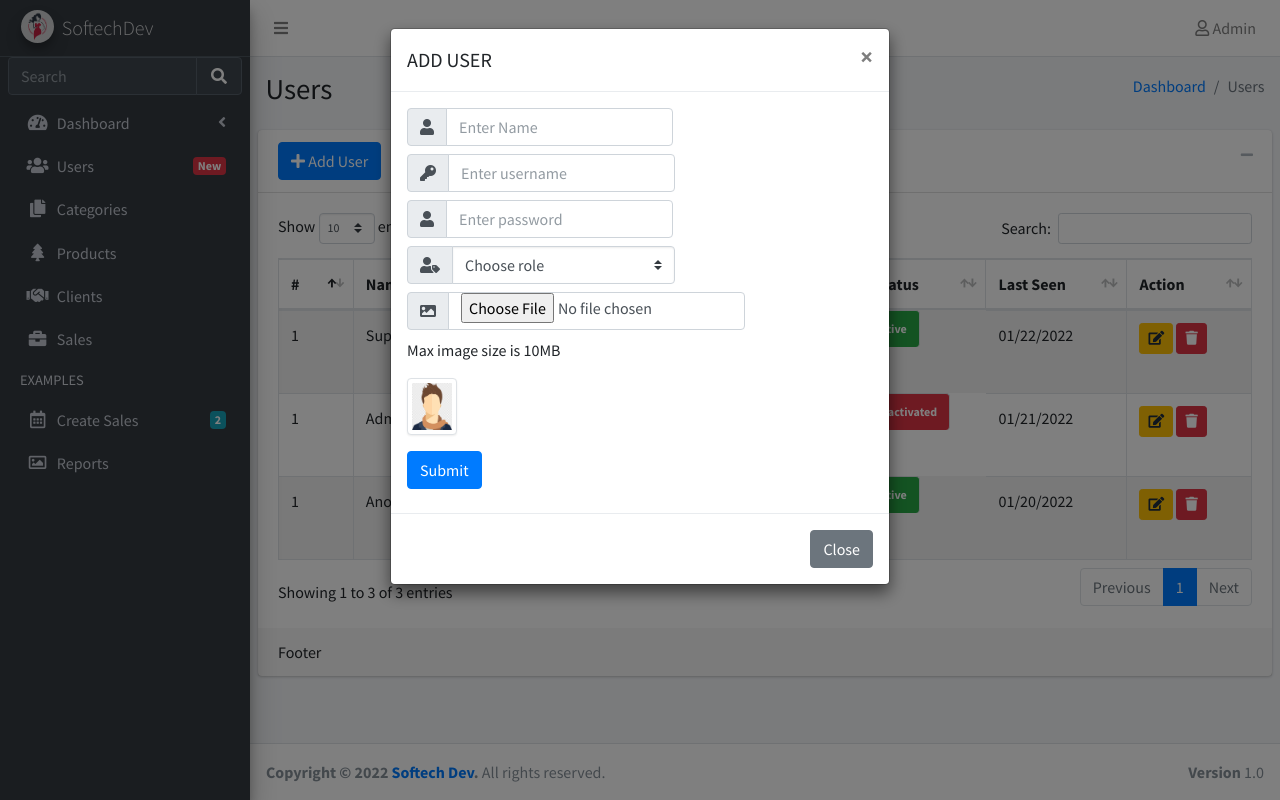
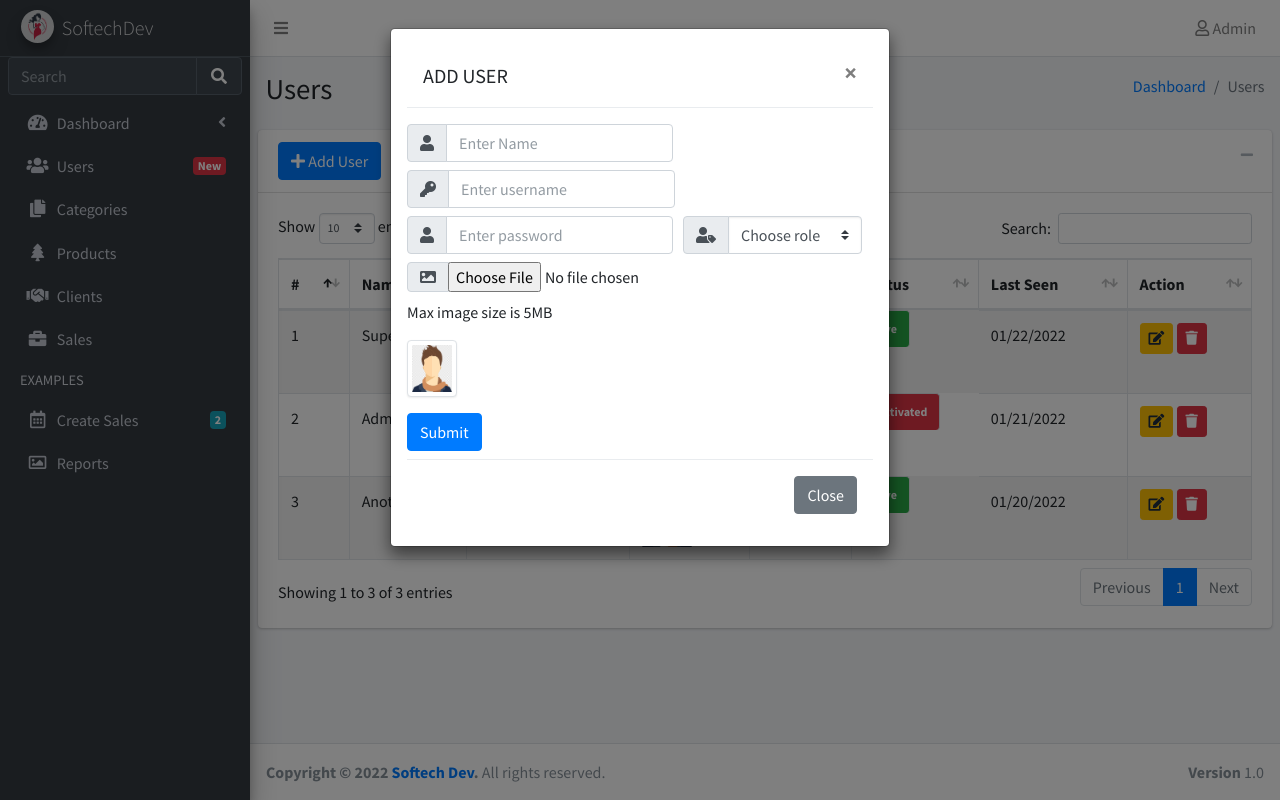
Before and after one commit to Temkum/php_pos, a PHP site: page /users in a window 1280 px wide, after a click on "Add User". Run offline with PHP 8.4, Linux system fonts and the light colour scheme; the visitor is signed in with stand-in values (Sample User, id 1); some libraries are stand-ins or nearby versions.

Commit message:
Add user feature with image upload

```diff
--- a/controllers/UsersController.php
+++ b/controllers/UsersController.php
@@ -2,14 +2,12 @@
 /**
  *
  */
-class UsersController {
-
-	public static function login() {
-
+class UsersController
+{
+    public static function login()
+    {
         if (isset($_POST['username'])) {
-
             if (preg_match('/^[a-zA=Z0-9]+$/', $_POST['username']) && preg_match('/^[a-zA=Z0-9]+$/', $_POST['password'])) {
-
                 $table = 'users';
                 $item = 'role';
                 $value = $_POST['username'];
@@ -17,28 +15,68 @@ class UsersController {
                 $response = UserModel::showUsers($table, $item, $value);
 
                 if ($response["username"] == $_POST["username"] && $response["password"] == $_POST["password"]) {
-
                     $_SESSION["loggedIn"] = "OK";
 
                     header('location: dashboard');
-
                 } else {
-
                     echo '<br><div class="alert alert-danger">User or password incorrect</div>';
-
                 }
-
             }
         }
     }
 
     /* register user */
-	public static function register() {
-		if (isset($_POST["name"])) {
+    public function register()
+    {
+        if ($_SERVER["REQUEST_METHOD"] == "POST") {
+            if (preg_match('/^[a-zA-Z0-9]+$/', $_POST["name"]) ||
+                preg_match('/^\w{5,20}$/', $_POST["username"]) ||
+                preg_match("/^[a-zA-Z][0-9a-zA-Z_!$@#^&]{5,20}$/", $_POST["password"])) {
 
-			if (preg_match('/^[a-zA-Z0-9]+$/', $_POST["name"]) &&
-				preg_match('/^[a-zA-Z0-9]+$/', $_POST["username"]) &&
-				preg_match('/^[a-zA-Z0-9]+$/', $_POST["password"])) {
+                    /*validate user img*/
+                $photo = "";
+
+                if (isset($_FILES["profile_img"]["tmp_name"])) {
+                    list($width, $height) = getimagesize($_FILES["profile_img"]["tmp_name"]);
+
+                    $new_height = 500;
+                    $new_width = 500;
+
+                    // create folder for each user
+                    $folder = "views/img/users/".$_POST["username"];
+
+                    if (!file_exists($folder)) {
+                        mkdir($folder, 0777);
+                    }
+
+                    if ($_FILES["profile_img"]["type"] == "image/png") {
+                        $randomNumber = mt_rand(100, 999);
+                        $img_name = $_POST["username"] . $randomNumber;
+
+                        $photo = "views/img/users/".$_POST["username"]."/". $img_name .".png";
+
+                        $srcImage = imagecreatefrompng($_FILES["profile_img"]["tmp_name"]);
+
+                        $destination = imagecreatetruecolor($new_width, $new_height);
+
+                        imagecopyresized($destination, $srcImage, 0, 0, 0, 0, $new_width, $new_height, $width, $height);
+
+                        imagepng($destination, $photo);
+                    } elseif ($_FILES["profile_img"]["type"] == "image/jpeg") {
+                        $randomNumber = mt_rand(100, 999);
+                        $img_name = $_POST["username"] . $randomNumber;
+
+                        $photo = "views/img/users/".$_POST["username"]."/". $img_name .".jpg";
+
+                        $srcImage = imagecreatefromjpeg($_FILES["profile_img"]["tmp_name"]);
+
+                        $destination = imagecreatetruecolor($new_width, $new_height);
+
+                        imagecopyresized($destination, $srcImage, 0, 0, 0, 0, $new_width, $new_height, $width, $height);
+
+                        imagejpeg($destination, $photo);
+                    }
+                }
 
                 $table = 'users';
 
@@ -46,7 +84,7 @@ class UsersController {
                      'username' => $_POST["username"],
                      'password' => $_POST['password'],
                      'role' => $_POST["role"],
-					'photo' => $_POST['photo']);
+                    'photo' => $photo);
 
                 $result = UserModel::addUser($table, $data);
 
@@ -57,25 +95,20 @@ class UsersController {
                                  title: "User created successfully!",
                                  showConfirmButton: true,
                                  confirmButtonText: "Close"
-
-						}).then((result)=>{
+                                 }).then(function(result){
                                      if(result.value){
                                          window.location = "users";
                                      }
                                  });
                          </script>';
-				} else {
-					echo "Error adding user";
                 }
-
             } else {
                 echo '<script>
 					swal({
 						type: "error",
-					title: "No special characters or blank fields",
+						title: "No special characters or blank fields are allowed",
 						showConfirmButton: true,
 						confirmButtonText: "Close"
-
 						}).then(function(result){
 							if(result.value){
 								window.location = "users";
@@ -84,6 +117,5 @@ class UsersController {
 					</script>';
             }
         }
-
     }
 }
--- a/models/Connection.php
+++ b/models/Connection.php
@@ -1,13 +1,21 @@
 <?php
 
-class Connection {
+class Connection
+{
+    public static function connect()
+    {
+        // set db variables
+        define('DB_HOST', 'localhost');
+        define('DB_USERNAME', 'root');
+        define('DB_PASSWORD', 'loveisall21');
+        define('DB_NAME', 'php_pos');
+        define('DB_DRIVER', 'mysql');
 
-	public static function connect() {
+        $conn_string = DB_DRIVER . ':host=' . DB_HOST . ';dbname=' . DB_NAME;
 
-		$link = new PDO("mysql:host=localhost;dbname=php_pos", "root", "");
-
-		$link->exec("set names utf8");
-
-		return $link;
-	}
+        if (!$link = new PDO($conn_string, DB_USERNAME, DB_PASSWORD)) {
+            exit('Could not connect to DB');
+        }
+        return $link;
+    }
 }
--- a/views/base.php
+++ b/views/base.php
@@ -23,9 +23,19 @@ session_start();
   <link rel="stylesheet" href="views/plugins/datatables-responsive/css/responsive.bootstrap4.min.css" />
   <!-- sweet alert -->
   <link rel="stylesheet" href="views/plugins/sweetalert/sweetalert2.css">
-    <script src="views/plugins/sweetalert/sweetalert2.js"></script>
   <!-- custom -->
   <link rel="stylesheet" href="views/dist/css/custom.css">
+
+  <!-- jQuery -->
+  <script src="views/plugins/jquery/jquery.min.js"></script>
+  <!-- Bootstrap 4 -->
+  <script src="views/plugins/bootstrap/js/bootstrap.bundle.min.js"></script>
+  <!-- AdminLTE App -->
+  <script src="views/dist/js/adminlte.min.js"></script>
+  <!-- data tables -->
+  <script src="views/plugins/datatables/jquery.dataTables.js"></script>
+  <script src="views/plugins/datatables/dataTables.bootstrap4.min.js"></script>
+  <script src="views/plugins/sweetalert/sweetalert2.js"></script>
 </head>
 
 <body class="hold-transition sidebar-mini login-page">
@@ -54,30 +64,19 @@ if (isset($_SESSION['loggedIn']) && $_SESSION['loggedIn'] == 'OK') {
             } else {
                 include 'modules/404.php';
             }
-
         } else {
             include "modules/dashboard.php";
         }
 
         include "modules/footer.php";
         echo "</div>";
-
     } else {
         include 'modules/login.php';
     }
     ?>
 
-    <!-- jQuery -->
-    <script src="views/plugins/jquery/jquery.min.js"></script>
-    <!-- Bootstrap 4 -->
-    <script src="views/plugins/bootstrap/js/bootstrap.bundle.min.js"></script>
-    <!-- AdminLTE App -->
-    <script src="views/dist/js/adminlte.min.js"></script>
-    <!-- data tables -->
-    <script src="views/plugins/datatables/jquery.dataTables.js"></script>
-    <script src="views/plugins/datatables/dataTables.bootstrap4.min.js"></script>
-
   <!-- custom js -->
+  <script type="text/javascript" src="views/js/user.js"></script>
   <script type="text/javascript" src="views/js/main.js"></script>
 </body>
 
--- /dev/null
+++ b/views/js/user.js
@@ -0,0 +1,41 @@
+$('.new_img').change(function(){
+	let image = this.files[0];
+
+	// validate image format
+	if (image["type"] != "image/jpeg" && image["type"] != "image/png" && image["type"] != "image/jpg"){
+
+		$(".new_img").val("");
+
+		swal({
+			type: "error",
+			title: "Error uploading image",
+			text: "Image type has to be JPEG, JPG or PNG!",
+			showConfirmButton: true,
+			confirmButtonText: "Close"
+    });
+    // check img size
+}else if(image["size"] > 5000000){
+
+		$(".new_img").val("");
+
+		swal({
+			type: "error",
+			title: "Image size error",
+			text: "Image size too big. It has to be less than 5Mb!",
+			showConfirmButton: true,
+			confirmButtonText: "Close"
+		});
+}else{
+	let imgData = new FileReader;
+		imgData.readAsDataURL(image);
+
+		$(imgData).on("load", function(event){
+
+			let imgRoute = event.target.result;
+
+			$(".preview").attr("src", imgRoute);
+
+		});
+}
+
+});
--- a/views/modules/404.php
+++ b/views/modules/404.php
@@ -4,7 +4,7 @@
     <div class="container-fluid">
       <div class="row mb-2">
         <div class="col-sm-6">
-                    <h1>404 Error Page</h1>
+          <!-- <h1>404 Error Page</h1> -->
         </div>
         <div class="col-sm-6">
           <ol class="breadcrumb float-sm-right">
--- a/views/modules/users.php
+++ b/views/modules/users.php
@@ -8,6 +8,7 @@
     width: 10px;
   }
   </style>
+
   <section class="content-header">
     <div class="container-fluid">
       <div class="row mb-2">
@@ -42,8 +43,8 @@
         <div id="example1_wrapper" class="dataTables_wrapper dt-bootstrap4">
           <div class="row">
             <div class="col-sm-12 table-responsive">
-                            <table id="example1" class="table table-bordered table-striped dataTable dtr-inline tables"
-                                role="grid" aria-describedby="example1_info">
+              <table id="example1" class="table table-bordered table-striped dataTable dtr-inline tables" role="grid"
+                aria-describedby="example1_info">
                 <thead>
                   <tr role="row">
                     <th class="sorting">#</th>
@@ -80,7 +81,7 @@
                     </td>
                   </tr>
                   <tr class="odd">
-                                        <td class="dtr-control sorting_1" tabindex="0">1</td>
+                    <td class="dtr-control sorting_1" tabindex="0">2</td>
                     <td>Admin</td>
                     <td>admin</td>
                     <td> <img src="views/img/avatar.jpg" alt="User image" width="50"></td>
@@ -93,7 +94,7 @@
                     </td>
                   </tr>
                   <tr class="odd">
-                                        <td class="dtr-control sorting_1" tabindex="0">1</td>
+                    <td class="dtr-control sorting_1" tabindex="0">3</td>
                     <td>Another user</td>
                     <td>user</td>
                     <td> <img src="views/img/avatar.jpg" alt="User image" width="50"></td>
@@ -111,25 +112,22 @@
           </div>
         </div>
       </div>
-
-            <div class="card-footer">
-                Footer
-            </div>
     </div>
   </section>
 </div>
 
 <!-- Add user Modal -->
-<div class="modal fade" id="add_user" tabindex="-1" aria-labelledby="exampleModalLabel" aria-hidden="true">
+<div class="modal fade" id="add_user" tabindex="-1" aria-labelledby="exampleModalLabel" role="dialog">
   <div class="modal-dialog">
     <div class="modal-content">
-            <div class="modal-header">
+      <div class="modal-body">
+        <div class="modal-header mb-3">
           <h5 class="modal-title" id="exampleModalLabel">Add user</h5>
           <button type="button" class="close" data-dismiss="modal" aria-label="Close">
             <span aria-hidden="true">&times;</span>
           </button>
         </div>
-            <div class="modal-body">
+
         <form method="POST" enctype="multipart/form-data">
           <div class="form-row align-items-center">
             <div class="col-auto">
@@ -141,13 +139,14 @@
                 <input type="text" class="form-control" name="name" placeholder="Enter Name">
               </div>
             </div>
+
             <div class="col-auto">
               <label class="sr-only" for="inlineFormInputGroup">Username</label>
               <div class="input-group mb-2">
                 <div class="input-group-prepend">
                   <div class="input-group-text"><i class="fa fa-key"></i></div>
                 </div>
-                                <input type="text" class="form-control" name="username" placeholder="Enter username">
+                <input type="text" class="form-control" name="username" id="username" placeholder="Enter username">
               </div>
             </div>
 
@@ -157,18 +156,17 @@
                 <div class="input-group-prepend">
                   <div class="input-group-text"><i class="fa fa-user"></i></div>
                 </div>
-                                <input type="password" class="form-control" name="password"
-                                    placeholder="Enter password">
+                <input type="password" class="form-control" name="password" placeholder="Enter password">
               </div>
             </div>
 
-                        <div class="col-md-7">
+            <div class="col-auto">
               <label class="sr-only" for="inlineFormInputGroup">Role</label>
               <div class="input-group mb-2">
                 <div class="input-group-prepend">
                   <div class="input-group-text"><i class="fa fa-user-tag"></i></div>
                 </div>
-                                <select class="custom-select" id="inputGroupSelect01" name="role">
+                <select class="custom-select" name="role">
                   <option selected>Choose role</option>
                   <option value="admin">Administrator</option>
                   <option value="cashier">Cashier</option>
@@ -178,31 +176,34 @@
             </div>
 
             <div class="col-auto">
-                            <label class="sr-only" for="inlineFormInputGroup">Image</label>
+              <label class="sr-only">Image</label>
               <div class="input-group mb-2">
                 <div class="input-group-prepend">
                   <div class="input-group-text"><i class="fa fa-image"></i></div>
                 </div>
-                                <input type="file" class="form-control py-0" name="profile-img"
-                                    placeholder="Select profile image">
+                <input type="file" class="new_img" name="profile_img" placeholder="Select profile image">
               </div>
-                            <p>Max image size is 10MB</p>
-                            <img src="views/img/avatar.jpg" alt="" width="50" class="img-thumbnail">
+              <p>Max image size is 5MB</p>
+              <img src="views/img/avatar.jpg" alt="" width="50" class="img-thumbnail preview">
             </div>
 
             <div class="col-12 mt-3">
               <button type="submit" class="btn btn-primary mb-2">Submit</button>
             </div>
+
           </div>
+
+          <div class="modal-footer">
+            <button type="button" class="btn btn-secondary" data-dismiss="modal">Close</button>
+          </div>
+
           <?php
           $user = new UsersController();
           $user->register();
             ?>
         </form>
       </div>
-            <div class="modal-footer">
-                <button type="button" class="btn btn-secondary" data-dismiss="modal">Close</button>
+
     </div>
   </div>
 </div>
-</div>
```
Also changed, not shown: TODO.md (+1 -1 lines), models/UserModel.php (+6 -5 lines), views/modules/login.php (+3 -9 lines), views/modules/logout.php (+5 -5 lines), views/img/users/bynaxuwe/bynaxuwe673.png (added). Lines whose indentation alone changed are shown as unchanged.
